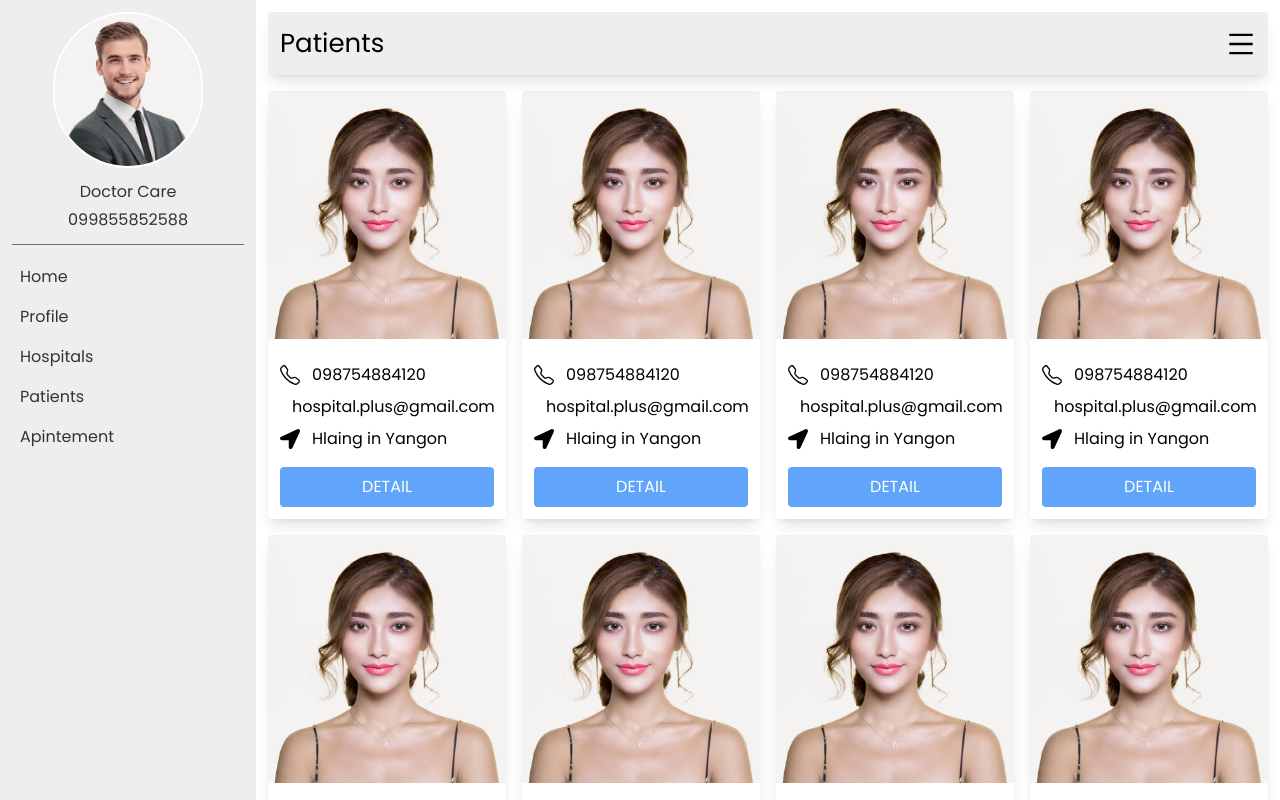
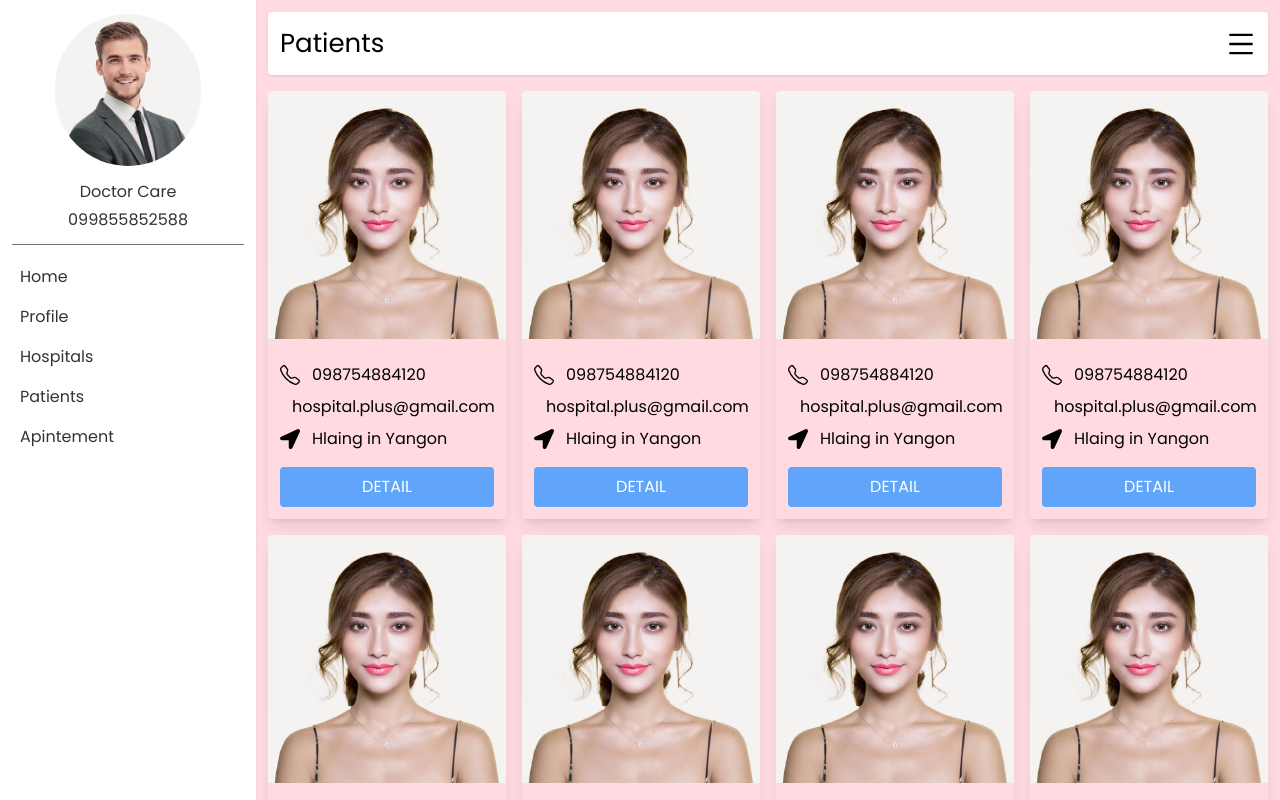
Before and after one commit to SpringArts/HospitalManagement-fe, a Next.js app: page /doctor/patient in a window 1280 px wide. Shown: the top 800 px of the page. Built offline with nearby package versions, Linux system fonts and the light colour scheme.

Commit message:
raw layout

```diff
--- a/src/components/doctor/Layout.jsx
+++ b/src/components/doctor/Layout.jsx
@@ -6,7 +6,7 @@ import {AiOutlineMenu} from 'react-icons/ai'
 const Layout = (props) => {
     return  (
         <div className="flex">
-            <div className="w-1/5 p-3 bg-[#eee] text-[#333] min-h-screen">
+            <div className="w-1/5 p-3 shadow text-[#333] min-h-screen">
                 <div className="mb-3">
                     <Image className="rounded-full border-[#fff] border-2 mx-auto" alt='Doctor Profile' width={150} height={150} src='/doctor.webp'/>
                 </div>
@@ -33,8 +33,8 @@ const Layout = (props) => {
                     </li>
                 </ul>
             </div>
-            <div className="w-4/5 p-3">
-                <div className="mb-4 shadow-lg bg-[#EEEEEE] rounded p-3 flex justify-between items-center sticky top-0">
+            <div className="w-4/5 p-3 bg-[#ffc0cb93]">
+                <div className="mb-4 shadow bg-[#fff] rounded p-3 flex justify-between items-center sticky top-0">
                     <h1 className="text-[26px]">{props.title}</h1>
                     <AiOutlineMenu size={30}/>
                 </div>
```
